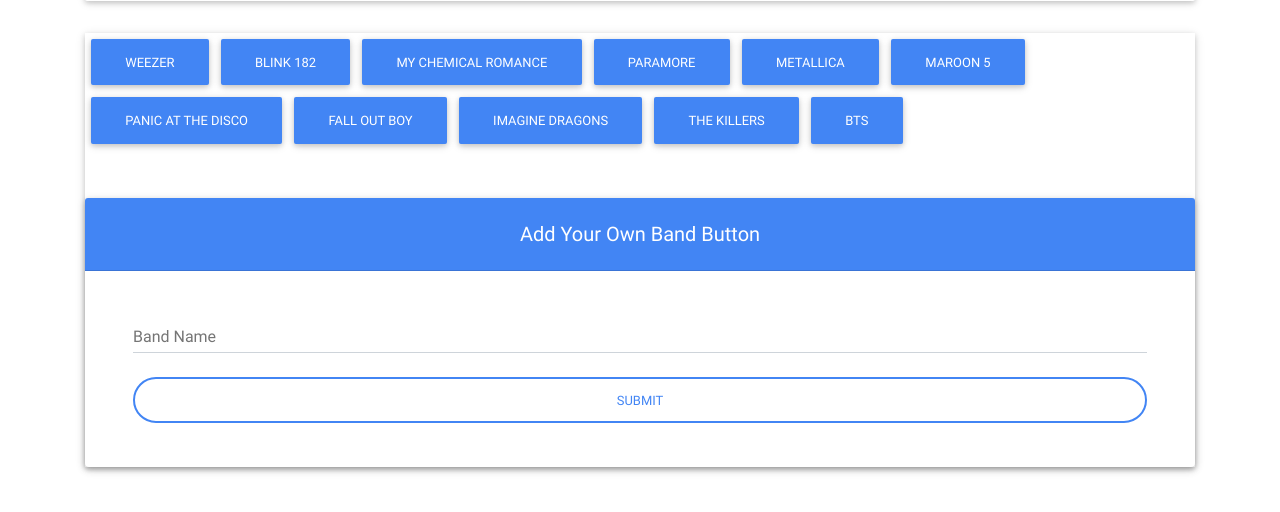
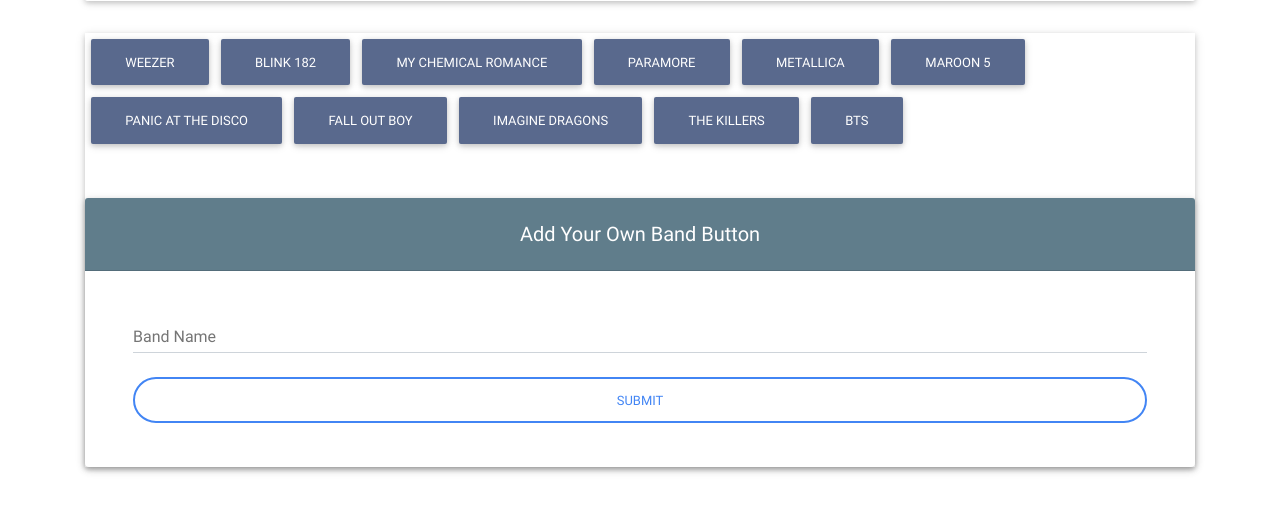
Before and after one commit to Cjay1019/bands-and-gifs, a plain HTML site: page index.html in a window 1280 px wide. Shown: the part 202-714 px from the top of the page. Drawn offline with nearby package versions, Linux system fonts and the light colour scheme.

Commit message:
style changes

```diff
--- a/assets/javascript/app.js
+++ b/assets/javascript/app.js
@@ -57,7 +57,7 @@ function printGifs() {
     var showsButton = $("<div>")
       .attr({
         id: "shows-button",
-        class: "btn btn-primary",
+        class: "btn btn-mdb-color",
         "data-name": currentBand
       })
       .text("See upcoming shows");
@@ -179,7 +179,7 @@ function printButtons() {
   for (i = 0; i < bands.length; i++) {
     var newButton = $("<button>")
       .attr({
-        class: "btn btn-primary band-button",
+        class: "btn btn-mdb-color band-button",
         "data-name": bands[i],
         "data-toggle": "modal",
         "data-target": "#band-modal"
--- a/index.html
+++ b/index.html
@@ -33,23 +33,9 @@
       <!-- BUTTONS SECTION -->
       <section class="pb-5" id="buttons-section"></section>
       <!-- ADD BUTTONS SECTION -->
-      <!--
-        <section id="add-section">
-          <form id="band-form">
-            <label for="new-band-input"></label>
-            <input type="text" id="new-band-input" />
-            <input
-              class="btn btn-primary"
-              id="add-band-button"
-              type="submit"
-              value="Add a band or artist"
-            />
-          </form>
-        </section>
-      -->
       <section id="add-section">
         <div class="card">
-          <h5 class="card-header primary-color white-text text-center py-4">
+          <h5 class="card-header blue-grey white-text text-center py-4">
             <strong>Add Your Own Band Button</strong>
           </h5>
 
```
